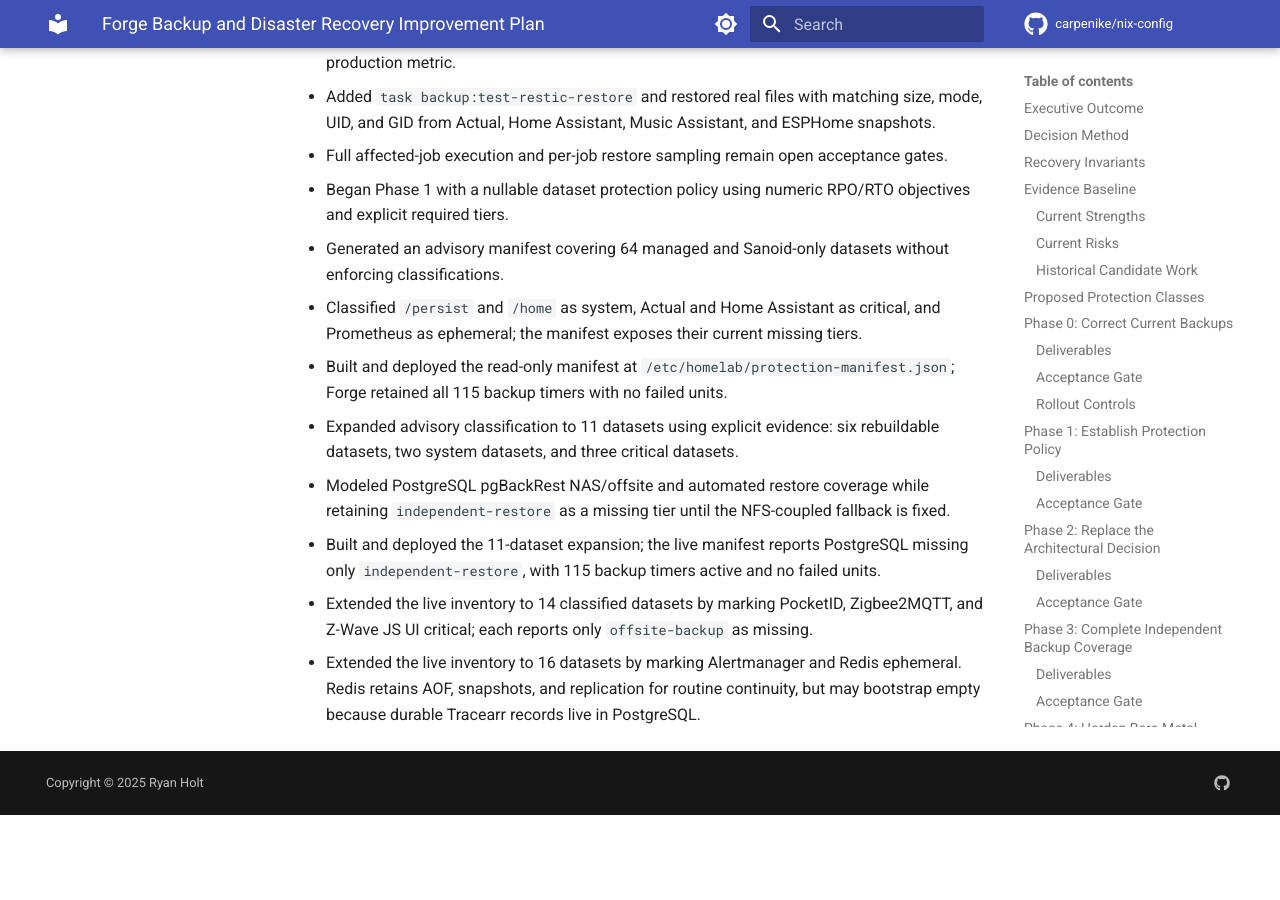
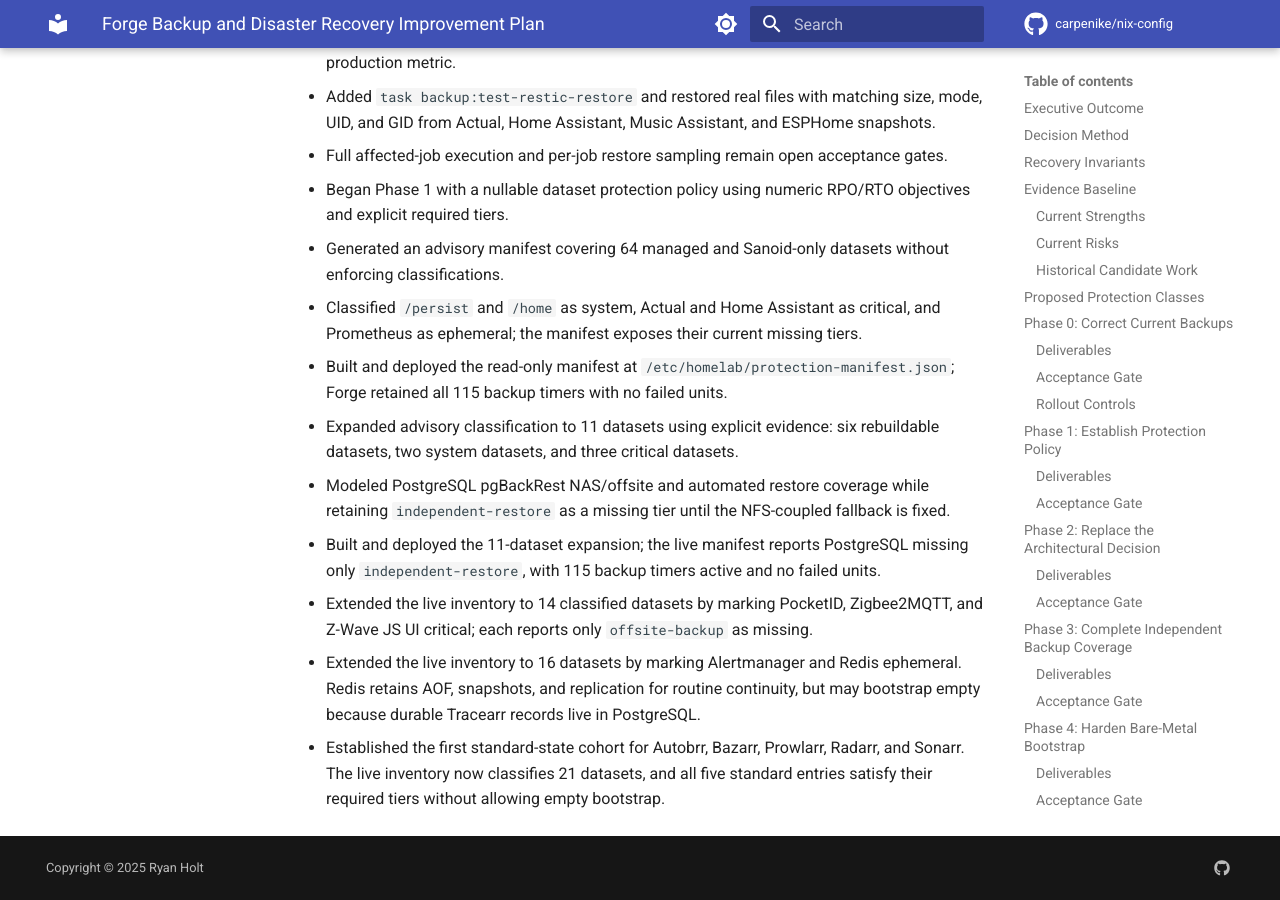
Before and after one commit to carpenike/nix-config, an MkDocs documentation site: the page built from docs/analysis/forge-backup-recovery-improvement-plan.md, in a window 1280 px wide and 900 px high, scrolled down 12962 px. Built offline with MkDocs 1.6.1 and Material for MkDocs 9.7.7, drawn with Linux system fonts in a browser that asks for light colours; comment, search, counter and statistics services are not loaded; before the commit the page ends 13777 px from its top, so only the background shows below that.

Commit message:
feat(backup): classify standard media state

```diff
--- a/docs/analysis/forge-backup-recovery-improvement-plan.md
+++ b/docs/analysis/forge-backup-recovery-improvement-plan.md
@@ -395,3 +395,4 @@ The improvement program is complete only when all of the following are demonstra
 - Built and deployed the 11-dataset expansion; the live manifest reports PostgreSQL missing only `independent-restore`, with 115 backup timers active and no failed units.
 - Extended the live inventory to 14 classified datasets by marking PocketID, Zigbee2MQTT, and Z-Wave JS UI critical; each reports only `offsite-backup` as missing.
 - Extended the live inventory to 16 datasets by marking Alertmanager and Redis ephemeral. Redis retains AOF, snapshots, and replication for routine continuity, but may bootstrap empty because durable Tracearr records live in PostgreSQL.
+- Established the first standard-state cohort for Autobrr, Bazarr, Prowlarr, Radarr, and Sonarr. The live inventory now classifies 21 datasets, and all five standard entries satisfy their required tiers without allowing empty bootstrap.
```
Also changed, not shown: 6 other files.
